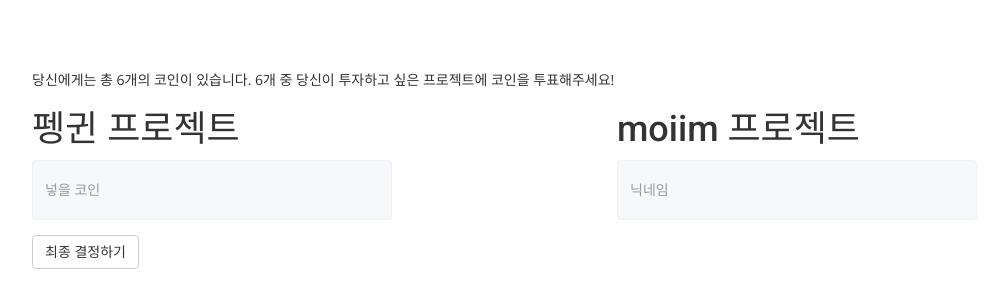
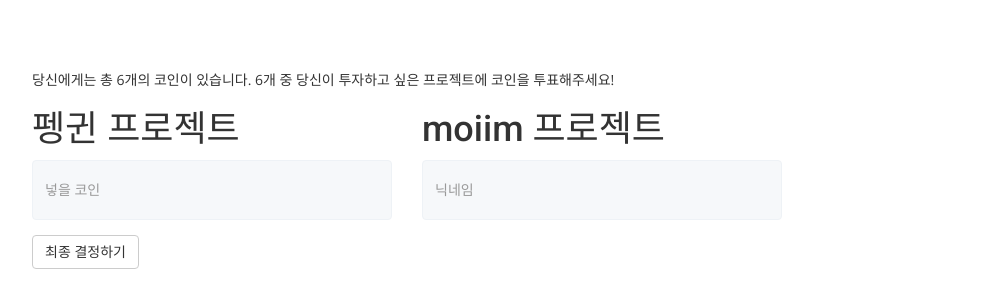
Before and after one commit to demos-people/demos-people.github.io, a Jekyll site: the page built from voteProject.html, in a window 1280 px wide. Shown: the top 308 px of the page, without its empty margins (233-1241 px from the left). Built offline with Jekyll 4.4.1, drawn with Linux system fonts in a browser that asks for light colours; nearby versions of some CDN libraries; some web fonts are replaced.

Commit message:
modify voteProject page

```diff
--- a/voteProject.html
+++ b/voteProject.html
@@ -16,6 +16,8 @@ function vote() {
       <div class="col-sm-8 col-sm-offset-2">
         당신에게는 총 6개의 코인이 있습니다. 6개 중 당신이 투자하고 싶은 프로젝트에 코인을 투표해주세요!
       </div>
+    </div>
+    <div class="row">
       <div class="col-sm-4 col-sm-offset-2">
         <div class="block">
           <h1>펭귄 프로젝트</h1>
@@ -26,7 +28,7 @@ function vote() {
           </form>
         </div>
       </div>
-      <div class="col-sm-4 col-sm-offset-2">
+      <div class="col-sm-4">
         <div class="block">
           <h1>moiim 프로젝트</h1>
           <form>
```
Also changed, not shown: other parts of voteProject.html (+1 -1 lines).
